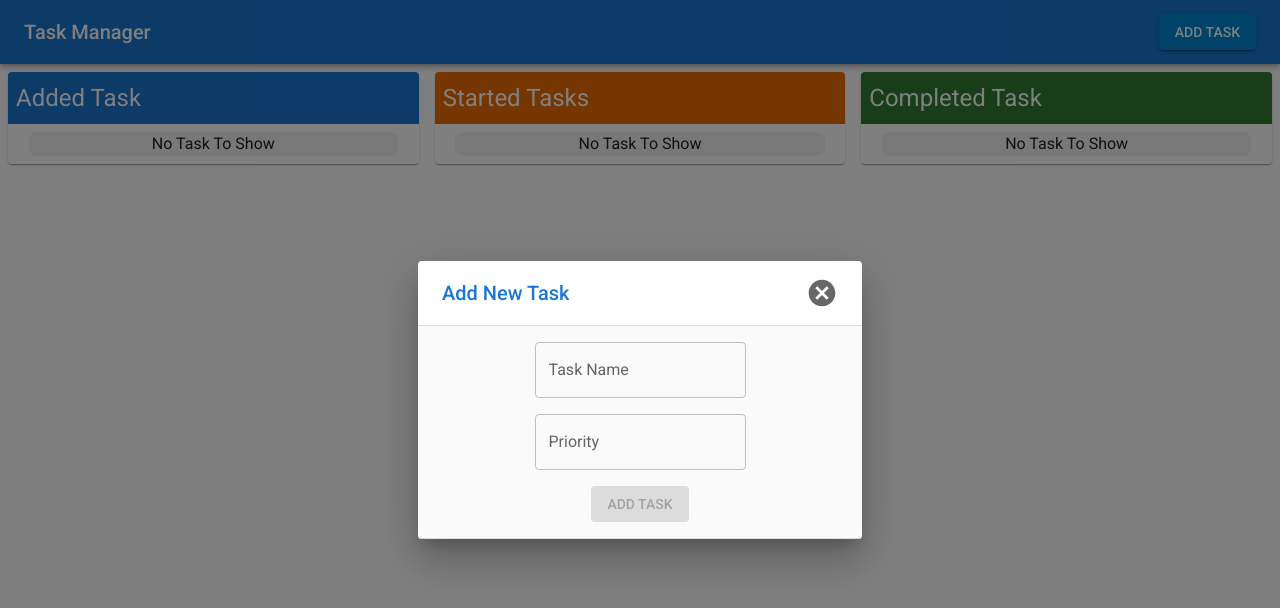
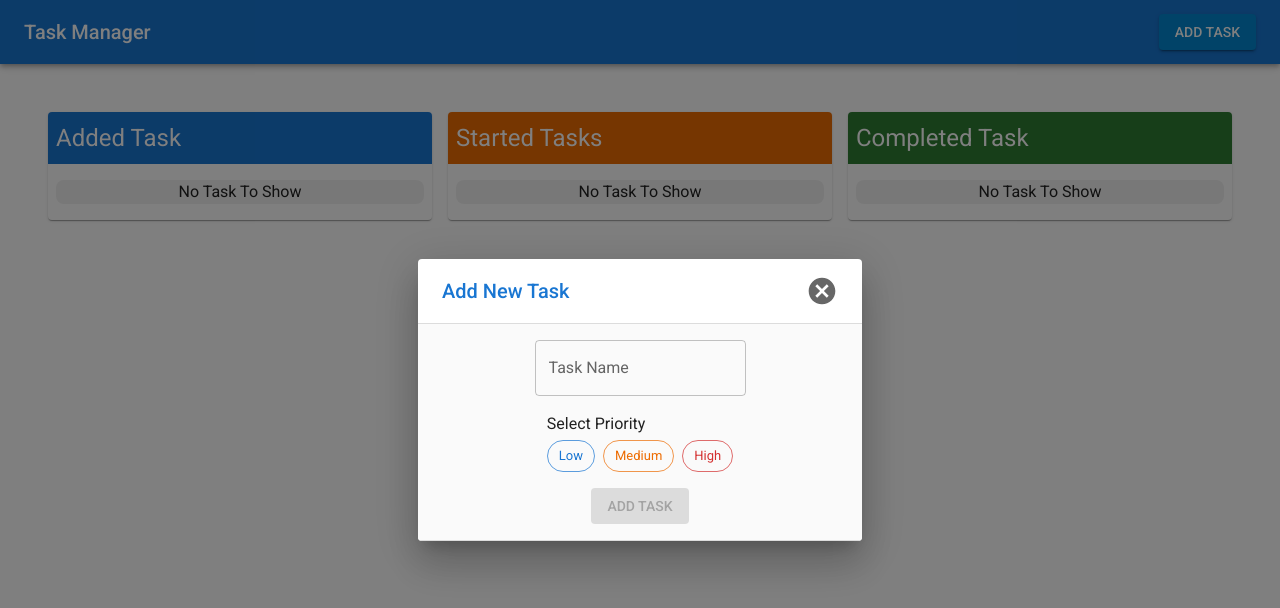
Before and after one commit to AbhiSawant99/task-manager, a React (Create React App) app: page / in a window 1280 px wide. Both pictures are taken after a click on the button "ADD TASK". Shown: the top 608 px of the page. Built offline with nearby package versions, Linux system fonts and the light colour scheme.

Commit message:
added drag and drog functionality

```diff
--- a/src/App.js
+++ b/src/App.js
@@ -1,9 +1,8 @@
-import './App.css';
 import { Fragment } from 'react';
 
 import NavBar from './components/materialComponents/NavBar';
 import TaskList from './components/taskList';
-import { ContextProvider } from './components/ContextProvider';
+import { ContextProvider } from './components/contextProvider';
 
 function App() {
   return (
--- a/src/components/materialComponents/NavBar/addNewTask/index.js
+++ b/src/components/materialComponents/NavBar/addNewTask/index.js
@@ -1,25 +1,41 @@
-import { Button, Stack, TextField } from "@mui/material";
-import { Fragment, useState } from "react";
-import { AppContext } from "../../../ContextProvider";
+import { Box, Button, Chip, Stack, TextField, Typography } from "@mui/material";
+import { useState } from "react";
+import { AppContext } from "../../../contextProvider";
 
 const AddNewTask = ({ ...props }) => {
     const [newTaskDetails, setNewTaskDetails] = useState({});
+    const [selectedPriority, setSelectedPriority] = useState(null);
     const { allTask, setAllTask } = AppContext();
-    const [date, setDate] = useState(new Date());
+
+    const priorityTypes = [
+        {
+            id: 'low',
+            label: 'Low',
+            color: 'primary'
+        },
+        {
+            id: 'midium',
+            label: 'Medium',
+            color: 'warning'
+        },
+        {
+            id: 'High',
+            label: 'High',
+            color: 'error'
+        },
+
+    ]
 
     const handleInputChange = (event) => {
         event.persist();
         setNewTaskDetails(task => ({ ...task, [event.target.name]: event.target.value }))
     }
 
-    const handleDayChange = (dayPickerInput) => {
-        setDate(dayPickerInput);
-    };
-
     const handleConfirm = () => {
         let allTasks = allTask?.length > 0 ? allTask : [];
 
         newTaskDetails["category"] = "Added";
+        newTaskDetails["priority"] = selectedPriority;
         newTaskDetails["id"] = allTasks.length + 1;
 
         allTasks.push(newTaskDetails);
@@ -32,7 +48,7 @@ const AddNewTask = ({ ...props }) => {
     }
 
     const disableButton = () => {
-        return !(newTaskDetails && newTaskDetails.name && date && newTaskDetails.priority);
+        return !(newTaskDetails && newTaskDetails.name && selectedPriority?.id);
     }
 
     return (
@@ -43,12 +59,19 @@ const AddNewTask = ({ ...props }) => {
                 label="Task Name"
                 name="name"
             />
-            <TextField
-                onChange={handleInputChange}
-                id="task-name"
-                label="Priority"
-                name="priority"
-            />
+            <Box>
+                <Typography>Select Priority</Typography>
+                <Stack sx={{ flexDirection: 'row', gap: '0.5rem', marginTop: '0.25rem' }}>
+                    {priorityTypes.map((priority, index) => (
+                        <Chip label={priority.label}
+                            color={priority.color}
+                            variant={selectedPriority?.id === priority?.id ? "filled" : "outlined"}
+                            key={priority.id}
+                            onClick={() => setSelectedPriority(priority)}
+                        />
+                    ))}
+                </Stack>
+            </Box>
             <Button
                 variant="contained"
                 color="success"
--- a/src/components/materialComponents/TaskBlock/index.js
+++ b/src/components/materialComponents/TaskBlock/index.js
@@ -1,7 +1,6 @@
-import { Fragment, forwardRef, useRef } from "react"
-import { Box, Divider, List, ListItem, Paper, Stack, Typography, styled } from "@mui/material";
-import Style from './style.js'
-
+import { Box, List, Paper, Stack, Typography, styled } from "@mui/material";
+import Style from './styles/style.js'
+import TaskItem from "../TaskItem/index.js";
 
 const TaskTypeHeader = styled(Typography)(({ theme, backgroundColor }) => ({
     fontSize: '1.5rem',
@@ -11,38 +10,26 @@ const TaskTypeHeader = styled(Typography)(({ theme, backgroundColor }) => ({
     borderRadius: '0.25rem 0.25rem 0 0',
 }));
 
-const Task = styled(Paper)(({ theme }) => ({
-
-}))
-
 const TaskBlock = ({ ...props }) => {
     const style = Style();
 
-    const onDragEnd = (result) => {
-        console.log(result);
-    }
-
     return (
-        <Paper>
+        <Paper ref={props.taskBlockRef} key={props.id}>
             <Stack>
                 <TaskTypeHeader backgroundColor={props.backgroundColor}>{props.taskName}</TaskTypeHeader>
-                <Stack alignItems="center">
+                <List sx={{ ...style.listColor(props.isOver) }}>
                     {props.taskList && props.taskList.length > 0 ?
                         props.taskList.map((task, index) => (
-                            <Paper
-                                sx={{ ...style.task }}
-                                onClick={() => props.onClick(task.id)}
+                            <TaskItem
                                 key={task.id}
-                            >
-                                <Typography sx={{ ...style.taskHeader(props.backgroundColor) }}>{task.name}</Typography>
-                                <Stack sx={{ ...style.taskDetails }}>
-                                    <Typography variant="caption">Priority: {task.priority}</Typography>
-                                </Stack>
-                            </Paper>
+                                task={task}
+                                index={index}
+                                titleColor={props.backgroundColor}
+                            />
                         )) : <Box sx={{ ...style.exptyList }}>
                             <Typography>No Task To Show</Typography>
                         </Box>}
-                </Stack>
+                </List>
             </Stack>
         </Paper>
     )
--- /dev/null
+++ b/src/components/materialComponents/TaskBlock/styles/style.js
@@ -0,0 +1,48 @@
+import { useTheme } from "@mui/material";
+
+const Style = () => {
+    const theme = useTheme();
+
+    const taskHeader = (backgroundColor) => {
+        return {
+            color: theme.palette[backgroundColor].main,
+            padding: '0.375rem',
+            borderRadius: '0.5rem 0.5rem 0 0',
+            paddingBottom: 0,
+        }
+    }
+
+    const listColor = (isOver) => {
+        return {
+            opacity: isOver ? 0.25 : 'inherit',
+        }
+    }
+
+    return {
+        task: {
+            width: '100%',
+            borderRadius: '0.5rem',
+            boxShadow: '0',
+            backgroundColor: '#f1f1f1',
+            '&:hover': {
+                cursor: 'pointer',
+                boxShadow: '3',
+            }
+        },
+        taskHeader: (backgroundColor) => taskHeader(backgroundColor),
+        taskDetails: {
+            padding: '0.375rem',
+            borderRadius: '0 0 0.5rem 0.5rem',
+            paddingTop: 0,
+        },
+        exptyList: {
+            backgroundColor: '#f1f1f1',
+            textAlign: 'center',
+            margin: '0.5rem',
+            borderRadius: '0.5rem',
+        },
+        listColor: (isOver) => listColor(isOver),
+    }
+}
+
+export default Style;
--- /dev/null
+++ b/src/components/materialComponents/TaskItem/index.js
@@ -0,0 +1,34 @@
+import { Chip, ListItem, Paper, Stack, Typography } from "@mui/material";
+import Style from "./styles/style";
+import { useDrag } from "react-dnd";
+
+const TaskItem = ({ task, titleColor, index }) => {
+    const [{ isDragging }, dragRef] = useDrag({
+        type: "task",
+        item: () => ({ ...task, index }),
+        collect: (monitor) => ({
+            isDragging: monitor.isDragging(),
+        }),
+    });
+
+    const style = Style();
+
+    return (
+        <ListItem
+            key={task.id}
+            ref={dragRef}
+        >
+            <Paper
+                sx={{ ...style.task, ...style.dragged(isDragging) }}
+            >
+                <Typography sx={{ ...style.taskHeader(titleColor) }}>{task.name}</Typography>
+                <Stack sx={{ ...style.taskDetails }}>
+                    <Typography variant="caption">Priority: </Typography>
+                    <Chip label={task.priority?.label} color={task.priority?.color} variant="outlined" sx={{ ...style.taskPriority }} />
+                </Stack>
+            </Paper>
+        </ListItem>
+    )
+}
+
+export default TaskItem;
--- a/src/components/materialComponents/TaskBlock/style.js
+++ b/src/components/materialComponents/TaskItem/styles/style.js
@@ -12,10 +12,15 @@ const Style = () => {
         }
     }
 
+    const dragged = (isDragging) => {
+        return {
+            opacity: isDragging ? 0.25 : 'inherit',
+        }
+    }
+
     return {
         task: {
-            width: '90%',
-            margin: '0.5rem',
+            width: '100%',
             borderRadius: '0.5rem',
             boxShadow: '0',
             backgroundColor: '#f1f1f1',
@@ -26,17 +31,18 @@ const Style = () => {
         },
         taskHeader: (backgroundColor) => taskHeader(backgroundColor),
         taskDetails: {
+            flexDirection: 'row',
             padding: '0.375rem',
             borderRadius: '0 0 0.5rem 0.5rem',
             paddingTop: 0,
+            gap: '0.25rem',
+            marginTop: '0.25rem',
         },
-        exptyList: {
-            width: '90%',
-            backgroundColor: '#f1f1f1',
-            textAlign: 'center',
-            margin: '0.5rem',
-            borderRadius: '0.5rem',
-        }
+        dragged: (isDragging) => dragged(isDragging),
+        taskPriority: {
+            height: '1.125rem',
+            fontSize: '0.6875rem',
+        },
     }
 }
 
--- a/src/components/taskList/addedTask/index.js
+++ b/src/components/taskList/addedTask/index.js
@@ -1,11 +1,16 @@
 import { Fragment, useEffect, useState } from "react"
 import TaskBlock from "../../materialComponents/TaskBlock";
-import { AppContext } from "../../ContextProvider";
-import { Box } from "@mui/material";
+import { AppContext } from "../../contextProvider";
+import { useDrop } from "react-dnd";
 
 const AddedTask = (props) => {
     const { allTask, setAllTask } = AppContext();
     const [addedTaskList, setAddedTaskList] = useState([]);
+    const [{ isOver }, addedTaskRef] = useDrop({
+        accept: "task",
+        drop: (item) => addAddedTask(item),
+        collect: (monitor) => ({ isOver: !!monitor.isOver() }),
+    });
 
     useEffect(() => {
         if (allTask && allTask.length > 0) {
@@ -13,12 +18,12 @@ const AddedTask = (props) => {
         }
     }, [allTask])
 
-    const handleClick = (id) => {
+    const addAddedTask = (item) => {
         let allTasks = allTask?.length > 0 ? allTask : [];
 
-        const taskIndex = allTasks.findIndex(task => task.id === id)
+        const taskIndex = allTasks.findIndex(task => task.id === item.id);
         let task = allTasks[taskIndex];
-        task["category"] = "Started";
+        task["category"] = "Added";
 
         allTasks[taskIndex] = task;
 
@@ -33,7 +38,8 @@ const AddedTask = (props) => {
                 id='addedTask'
                 backgroundColor="primary"
                 taskList={addedTaskList}
-                onClick={(id) => handleClick(id)}
+                taskBlockRef={addedTaskRef}
+                isOver={isOver}
             />
         </Fragment>
     )
--- a/src/components/taskList/completedTask/index.js
+++ b/src/components/taskList/completedTask/index.js
@@ -1,10 +1,16 @@
 import { Fragment, useEffect, useState } from "react"
 import TaskBlock from "../../materialComponents/TaskBlock";
-import { AppContext } from "../../ContextProvider";
+import { AppContext } from "../../contextProvider";
+import { useDrop } from "react-dnd";
 
 const CompletedTask = (props) => {
     const { allTask, setAllTask } = AppContext();
     const [completedTaskList, setCompletedTaskList] = useState([]);
+    const [{ isOver: taskInCompleted }, completedTaskRef] = useDrop({
+        accept: "task",
+        drop: (item) => completeTask(item),
+        collect: (monitor) => ({ isOver: !!monitor.isOver() }),
+    });
 
     useEffect(() => {
         if (allTask && allTask.length > 0) {
@@ -12,22 +18,17 @@ const CompletedTask = (props) => {
         }
     }, [allTask]);
 
-    const handleClick = (id) => {
+    const completeTask = (item) => {
         let allTasks = allTask?.length > 0 ? allTask : [];
 
-        const taskIndex = allTasks.findIndex(task => task.id === id)
+        const taskIndex = allTasks.findIndex(task => task.id === item.id)
         let task = allTasks[taskIndex];
-        task["category"] = "Deleted";
+        task["category"] = "Completed";
 
         allTasks[taskIndex] = task;
 
         setAllTask([...allTasks]);
-
-        setTimeout(() => {
-            allTasks.splice(taskIndex, 1);
-            setAllTask([...allTasks]);
-            localStorage.setItem('allTask', JSON.stringify(allTasks));
-        }, 250);
+        localStorage.setItem('allTask', JSON.stringify(allTasks));
     }
 
 
@@ -38,7 +39,8 @@ const CompletedTask = (props) => {
                 id={'completedTask'}
                 backgroundColor="success"
                 taskList={completedTaskList}
-                onClick={(id) => handleClick(id)}
+                taskBlockRef={completedTaskRef}
+                isOver={taskInCompleted}
             />
         </Fragment>
     )
--- a/src/components/taskList/index.js
+++ b/src/components/taskList/index.js
@@ -1,22 +1,23 @@
-import React, { Fragment, useEffect } from "react";
+import React, { Fragment } from "react";
 import StartedTask from "./startedTask";
-import { Box, Grid, Paper, Stack, Typography, styled } from "@mui/material";
+import { Grid } from "@mui/material";
 import AddedTask from "./addedTask";
 import CompletedTask from "./completedTask";
-import { AppContext } from "../ContextProvider";
+import Style from "./styles/style"
 
 const TaskList = (props) => {
+    const style = Style();
 
     return (
         <Fragment>
-            <Grid container spacing={2} columns={3} sx={{ padding: '0.5rem' }}>
-                <Grid item xs={1}>
+            <Grid container spacing={2} columns={3} sx={{ ...style.TaskContainer }}>
+                <Grid item xs={3} sm={1}>
                     <AddedTask />
                 </Grid>
-                <Grid item xs={1}>
+                <Grid item xs={3} sm={1}>
                     <StartedTask />
                 </Grid>
-                <Grid item xs={1}>
+                <Grid item xs={3} sm={1}>
                     <CompletedTask />
                 </Grid>
             </Grid>
--- a/src/components/taskList/startedTask/index.js
+++ b/src/components/taskList/startedTask/index.js
@@ -1,10 +1,16 @@
 import { Fragment, useEffect, useState } from "react"
 import TaskBlock from "../../materialComponents/TaskBlock";
-import { AppContext } from "../../ContextProvider";
+import { AppContext } from "../../contextProvider";
+import { useDrop } from "react-dnd";
 
 const StartedTask = (props) => {
     const { allTask, setAllTask } = AppContext();
     const [startedTaskList, setStartedTaskList] = useState([]);
+    const [{ isOver: taskInStarted }, startedTaskRef] = useDrop({
+        accept: "task",
+        drop: (item) => addStartTask(item),
+        collect: (monitor) => ({ isOver: !!monitor.isOver() }),
+    });
 
     useEffect(() => {
         if (allTask && allTask.length > 0) {
@@ -12,12 +18,12 @@ const StartedTask = (props) => {
         }
     }, [allTask])
 
-    const handleClick = (id) => {
+    const addStartTask = (item) => {
         let allTasks = allTask?.length > 0 ? allTask : [];
 
-        const taskIndex = allTasks.findIndex(task => task.id === id)
+        const taskIndex = allTasks.findIndex(task => task.id === item.id);
         let task = allTasks[taskIndex];
-        task["category"] = "Completed";
+        task["category"] = "Started";
 
         allTasks[taskIndex] = task;
 
@@ -32,7 +38,8 @@ const StartedTask = (props) => {
                 id={'startedTask'}
                 backgroundColor="warning"
                 taskList={startedTaskList}
-                onClick={(id) => handleClick(id)}
+                taskBlockRef={startedTaskRef}
+                isOver={taskInStarted}
             />
         </Fragment>
     )
--- /dev/null
+++ b/src/components/taskList/styles/style.js
@@ -0,0 +1,9 @@
+const Style = () => {
+    return {
+        TaskContainer: {
+            padding: '3rem',
+        },
+    }
+}
+
+export default Style;
```
Also changed, not shown: src/index.js (+8 -9 lines).
